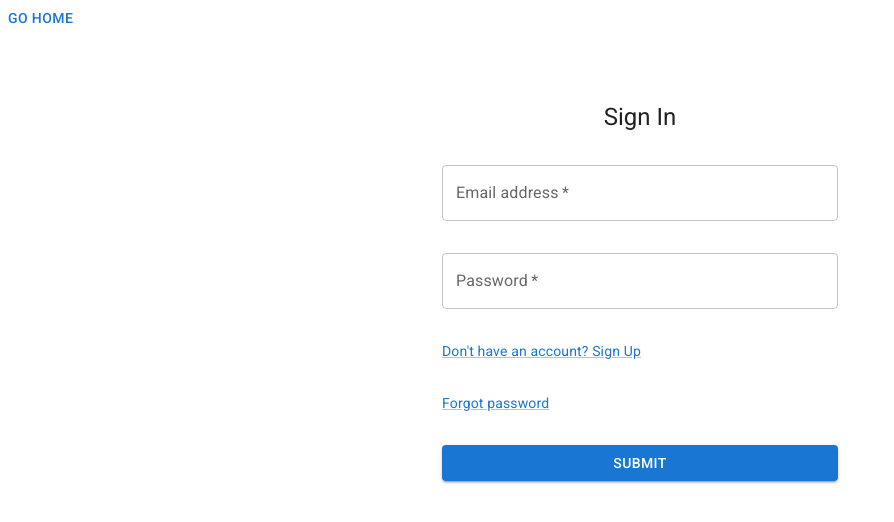
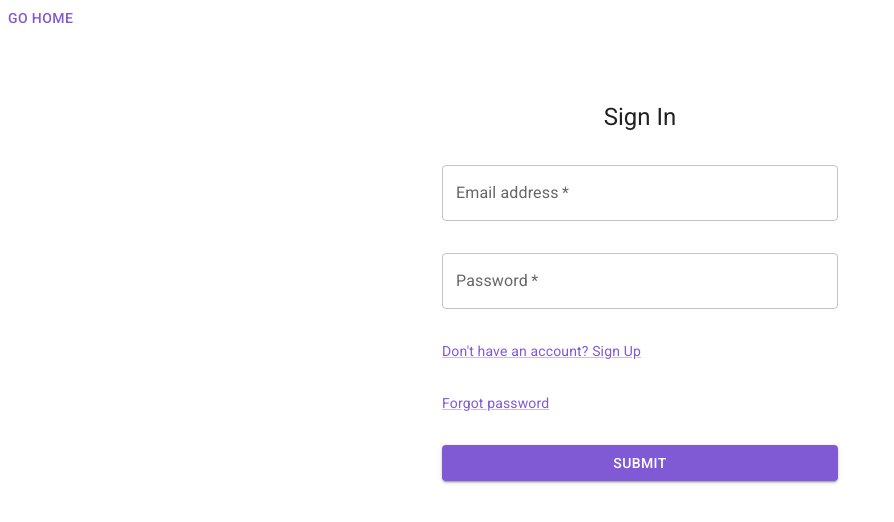
Before and after one commit to biggujo/rails-coursework, a React (Vite) app in the folder frontend/: page /sign-in in a window 1280 px wide. Shown: the top 522 px of the page, without its empty margins (0-894 px from the left). Built offline with nearby package versions, Linux system fonts and the light colour scheme.

Commit message:
feat: add a brand-new color

```diff
--- a/frontend/src/components/LoadingChip/LoadingChip.tsx
+++ b/frontend/src/components/LoadingChip/LoadingChip.tsx
@@ -1,5 +1,14 @@
 import { Chip } from '@mui/material';
 
 export default function LoadingChip() {
-  return <Chip label={'Loading'} color={'info'} size="small" />;
+  return (
+    <Chip
+      label={'Loading'}
+      size="small"
+      sx={{
+        bgcolor: '#80808099',
+        color: '#ffffff',
+      }}
+    />
+  );
 }
--- a/frontend/src/components/Profile/FriendsData.tsx
+++ b/frontend/src/components/Profile/FriendsData.tsx
@@ -50,7 +50,9 @@ const FriendsData = ({ userData }: Props) => {
               title={title}
               toggler={
                 <Stack alignItems={'center'} width={'150px'}>
-                  <Typography variant={'h6'}>{length}</Typography>
+                  <Typography variant={'h6'} color={'primary'}>
+                    {length}
+                  </Typography>
                   <Typography variant={'body2'}>{title}</Typography>
                 </Stack>
               }
--- a/frontend/src/components/Profile/MainProfileData.tsx
+++ b/frontend/src/components/Profile/MainProfileData.tsx
@@ -19,7 +19,9 @@ const MainProfileData = ({ userData }: Props) => {
       />
       <Stack>
         <Stack direction={'row'} alignItems={'end'} gap={2}>
-          <Typography variant={'h3'}>{userData.nickname}</Typography>
+          <Typography variant={'h3'} color={'primary'}>
+            {userData.nickname}
+          </Typography>
           <Typography variant={'h4'} color={'gray'}>
             a.k.a. {userData.full_name}
           </Typography>
--- a/frontend/src/providers/ThemeProvider.tsx
+++ b/frontend/src/providers/ThemeProvider.tsx
@@ -1,14 +1,28 @@
-import { Box, useTheme } from '@mui/material';
+import {
+  Box,
+  ThemeProvider as MuiThemeProvider,
+  createTheme,
+} from '@mui/material';
 import { ReactNode } from 'react';
 
 interface Props {
   children: ReactNode;
 }
 
+const theme = createTheme({
+  palette: {
+    primary: {
+      50: '#faf5ff',
+      main: '#805ad5',
+      light: '#b794f4',
+      dark: '#553c9a',
+    },
+  },
+});
+
 export default function ThemeProvider({ children }: Props) {
-  const theme = useTheme();
-
   return (
+    <MuiThemeProvider theme={theme}>
       <Box
         sx={{
           '.messageLeft': {
@@ -47,7 +61,7 @@ export default function ThemeProvider({ children }: Props) {
             marginRight: '20px',
             paddingBlock: '12px',
             paddingInline: '20px',
-          backgroundColor: '#dff0ff',
+            backgroundColor: '#faf5ff',
             border: `1px solid ${theme.palette.primary.main}`,
             borderRadius: '7px',
             '&:after': {
@@ -55,7 +69,7 @@ export default function ThemeProvider({ children }: Props) {
               position: 'absolute',
               width: '0',
               height: '0',
-            borderBottom: `15px solid #dff0ff`,
+              borderBottom: `15px solid #faf5ff`,
               borderLeft: '15px solid transparent',
               borderRight: '15px solid transparent',
               bottom: '0',
@@ -77,5 +91,6 @@ export default function ThemeProvider({ children }: Props) {
       >
         {children}
       </Box>
+    </MuiThemeProvider>
   );
 }
```
Also changed, not shown: 1 other file (tests, documents, lock files or other folders). Lines whose indentation alone changed are shown as unchanged.
